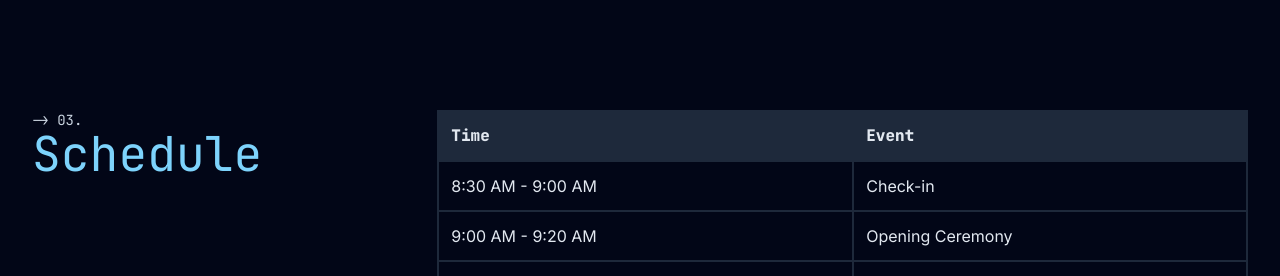
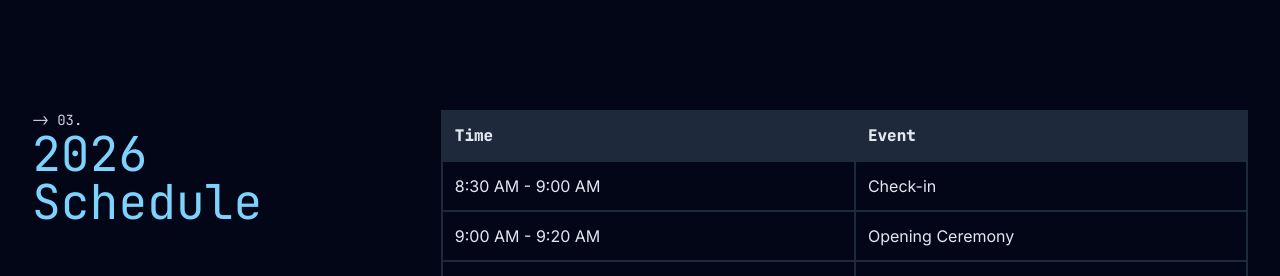
Before and after one commit to DECAGON-Tournament/decagon-site, a Next.js app: page / in a window 1280 px wide. Shown: the part 2904-3180 px from the top of the page. Built offline with nearby package versions, Linux system fonts and the light colour scheme.

Commit message:
Update schedule.tsx

```diff
--- a/src/app/components/schedule.tsx
+++ b/src/app/components/schedule.tsx
@@ -6,7 +6,7 @@ export default function Schedule() {
     return <div className='flex flex-col xl:flex-row bg-slate-950 p-4 pt-16 md:p-8 md:pt-20 gap-9 md:gap-9 items-top'>
         <div className='grow border-b-sky-300 border-b-2'>
             <p className={`font-mono text-slate-300 text-sm`}> -&gt; 03.</p>
-            <h1 className={`font-mono text-sky-300 text-5xl`}>Schedule</h1>
+            <h1 className={`font-mono text-sky-300 text-5xl`}>2026 Schedule</h1>
         </div>
         <div className='w-full xl:w-2/3 flex flex-col gap-1'>
             <table className='table-auto border-2 border-collapse border-slate-800'>
```
